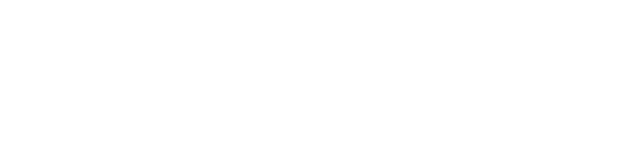
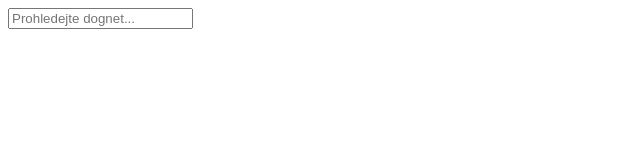
Before and after one commit to dogsystems/dogsystems.github.io, a plain HTML site: page index.html in a window 1280 px wide. Shown: the whole page, without its empty margins (0-640 px from the left). Drawn offline with Linux system fonts and the light colour scheme.

Commit message:
Added searchbar

```diff
--- a/index.html
+++ b/index.html
@@ -1,4 +1,4 @@
 <!DOCTYPE html>
 <html>
-
+   <input type="search" placeholder="Prohledejte dognet..."
 </html>
```
